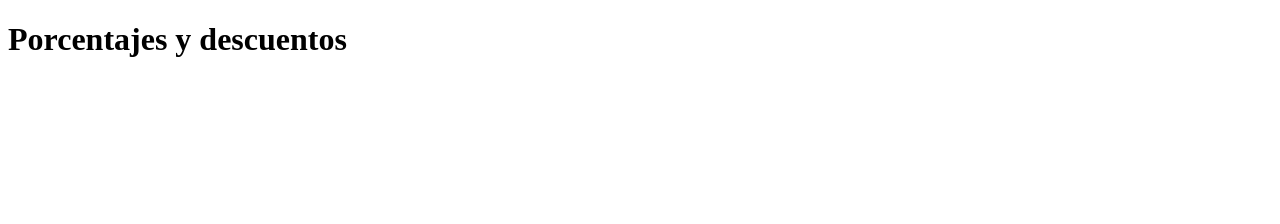
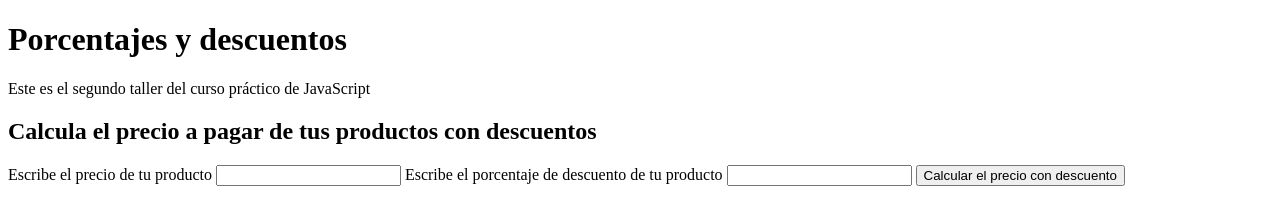
Before and after one commit to joaquinVazquez/platzi-curso-javascript, a plain HTML site: page descuentos.html in a window 1280 px wide. Drawn offline with Linux system fonts and the light colour scheme.

Commit message:
Escribiendo HTML desde JavaScript

```diff
--- a/descuentos.html
+++ b/descuentos.html
@@ -7,7 +7,23 @@
     <title>Porcentajes y descuentos | Curso práctico de JavaScript de Platzi</title>
 </head>
 <body>
-    <h1>Porcentajes y descuentos</h1>
+    <header>
+        <h1>Porcentajes y descuentos</h1>
+        <p>Este es el segundo taller del curso práctico de JavaScript</p>
+    </header>
+
+    <section>
+        <h2>Calcula el precio a pagar de tus productos con descuentos</h2>
+        <form action="">
+            <label for="InputPrice">Escribe el precio de tu producto</label>
+            <input type="number" id="InputPrice">
+            <label for="InputDiscount">Escribe el porcentaje de descuento de tu producto</label>
+            <input type="number" id="InputDiscount">
+            <button type="button" onclick="onClickButtonPriceDiscount()">Calcular el precio con descuento</button>
+
+            <p id="ResultP"></p>
+        </form>
+    </section>
 
     <script src="./descuentos.js"></script>
 </body>
--- a/descuentos.js
+++ b/descuentos.js
@@ -9,6 +9,20 @@ function calcularPrecioConDescuento(precio, descuento){
 
 }
 
+function onClickButtonPriceDiscount(){
+    const inputPrice = document.getElementById("InputPrice");
+    const priceValue = inputPrice.value;
+
+    const inputDiscount = document.getElementById("InputDiscount");
+    const discountValue = inputDiscount.value;
+
+    const precioConDescuento = calcularPrecioConDescuento(priceValue, discountValue);
+
+    const resultP = document.getElementById("ResultP");
+    resultP.innerText = "El precio con descuento son: $"+ precioConDescuento;
+
+}
+
 
 // console.log({
 //     precioOriginal,
```
